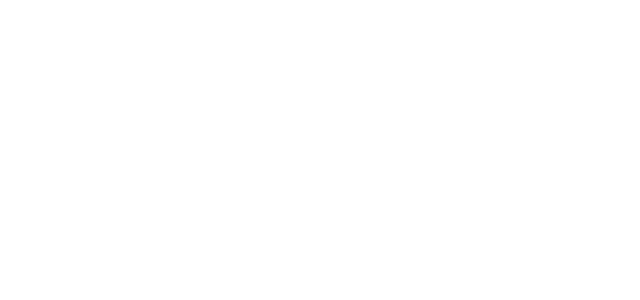
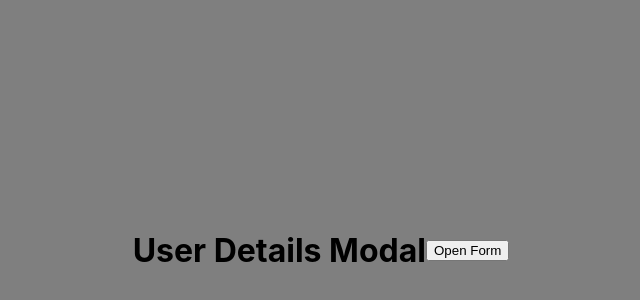
Before and after one commit to Aditya-dnvks/crio-xmodal, a React (Create React App) app: page / in a window 1280 px wide. Shown: the part 150-450 px from the top of the page, without its empty margins (319-959 px from the left). Built offline with nearby package versions, Linux system fonts and the light colour scheme.

Commit message:
added modal to app.jsx

```diff
--- a/src/App.js
+++ b/src/App.js
@@ -1,5 +1,11 @@
+import XModal from "./modal";
+
 function App() {
-  return <div className="App"></div>;
+  return (
+    <div className="App">
+      <XModal />
+    </div>
+  );
 }
 
 export default App;
```
